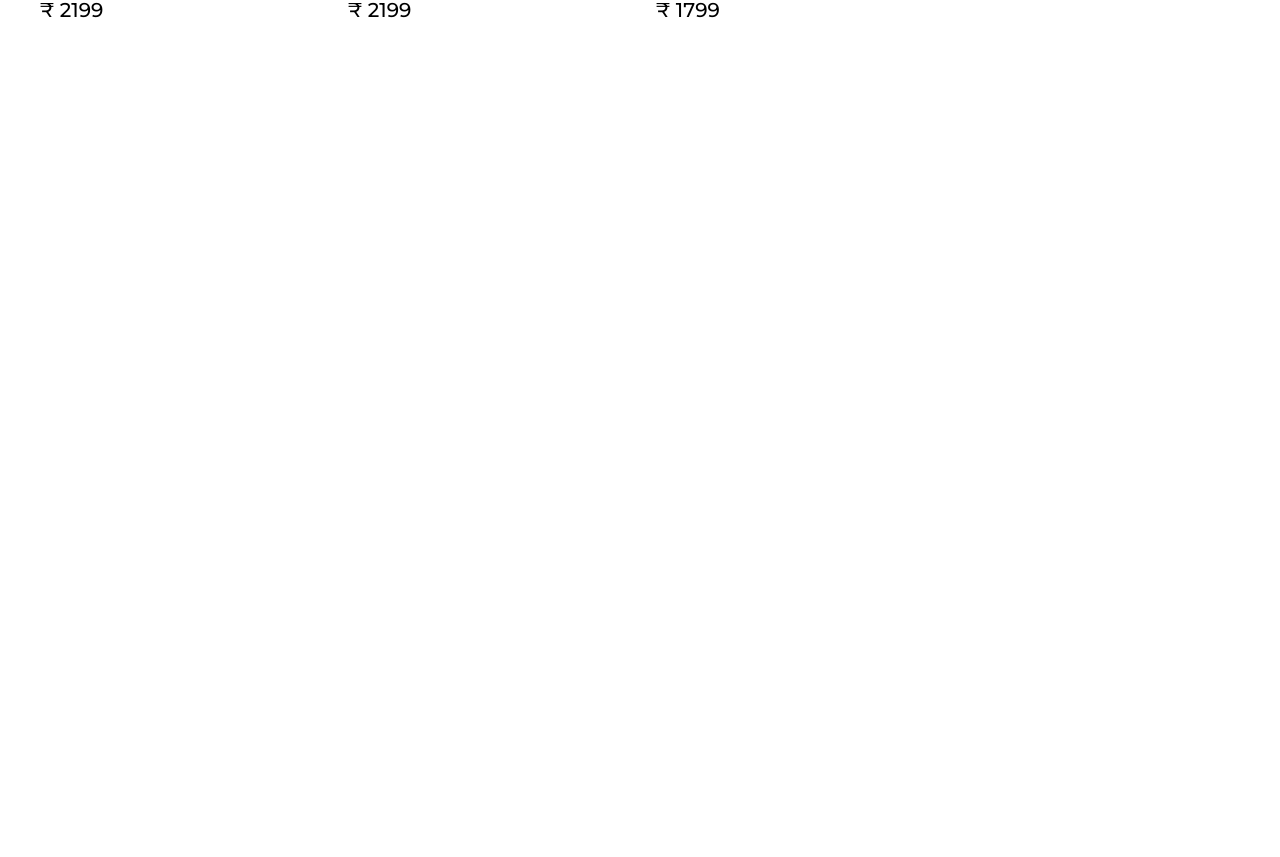
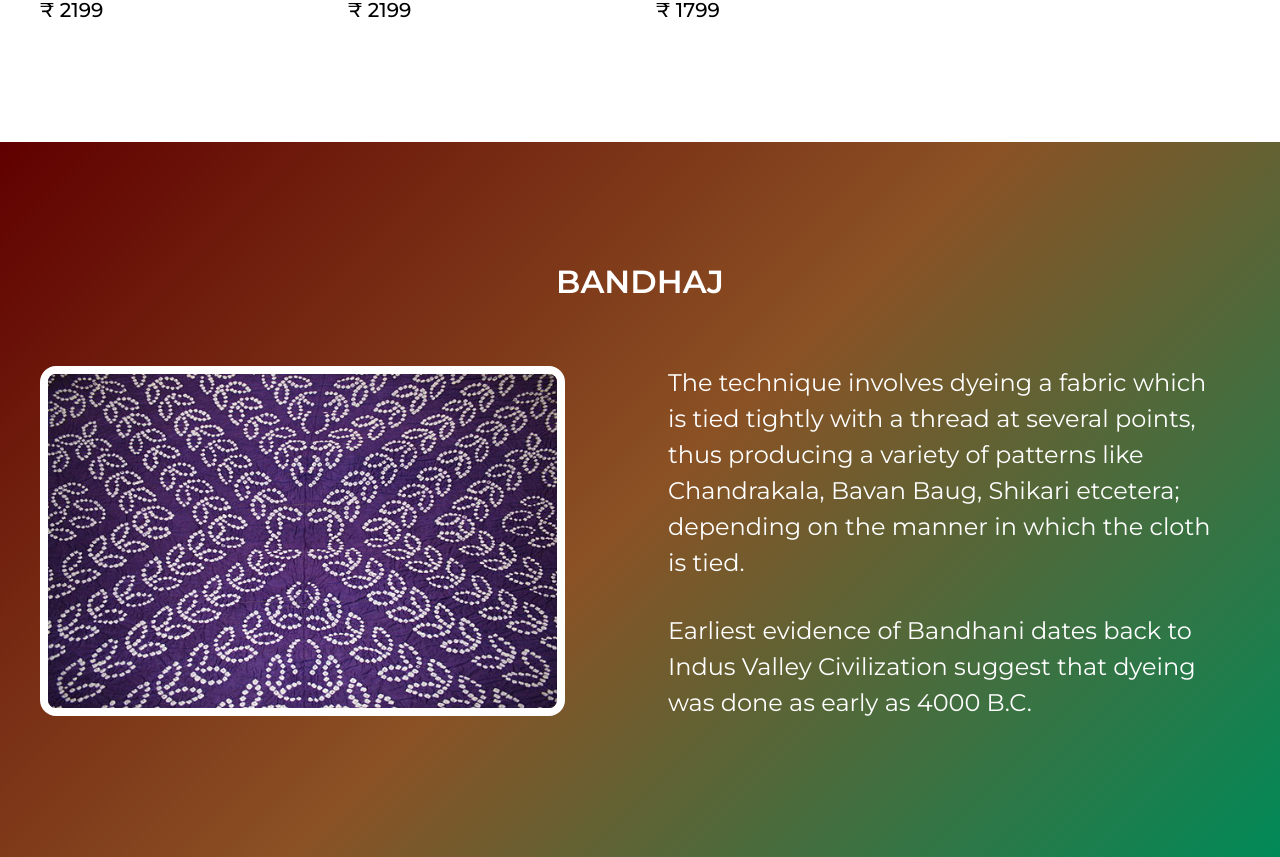
Before and after one commit to SuhelMakkad/BandhaniTrendz, a Next.js app: page / in a window 1280 px wide. Shown: the part 1677-2534 px from the top of the page. Before the commit the page ends 1819 px from the top, so only its background shows below. Built offline with nearby package versions, Linux system fonts and the light colour scheme.

Commit message:
added infor section on home page

```diff
--- a/pages/index.js
+++ b/pages/index.js
@@ -86,7 +86,7 @@ export default function Home() {
 
       <main className={styles.main}>
         <section id={styles.heroSection} className="bg-gradient bg-pattern-1" ref={firstSection}>
-          <div className="wrapper two-section-wrapper ">
+          <div className="wrapper two-section-wrapper">
             <div className="left left-60">
               <h2 className={styles.heroHeading}>Wide Range of Classic BANDHAJ Apparels</h2>
               <button className={"btn " + styles.exploreBtn}>Explore Now</button>
@@ -117,7 +117,7 @@ export default function Home() {
 
         <section id={styles.bestSellesrSection}>
           <div className="wrapper">
-            <h4 className={styles.sectionHeading + " " + styles.headingDark}>best sellers</h4>
+            <h4 className={styles.sectionHeading + " " + styles.textDark}>best sellers</h4>
 
             <div className={styles.productsWrapper}>
               {bestSellers.map((bestSeller, i) => (
@@ -130,6 +130,37 @@ export default function Home() {
             </div>
           </div>
         </section>
+
+        <section id={styles.infoSection} className="bg-gradient">
+          <div className="wrapper">
+            <h4 className={styles.sectionHeading + " " + styles.textLight}>bandhaj</h4>
+
+            <div className="two-section-wrapper">
+              <div className="left">
+                <Image
+                  className={styles.infoImage}
+                  src="/assets/images/info.jfif"
+                  width={525}
+                  height={350}
+                  layout="intrinsic"
+                />
+              </div>
+              <div className="right">
+                <p className={styles.discription + " " + styles.textLight}>
+                  <span>
+                    The technique involves dyeing a fabric which is tied tightly with a thread at
+                    several points, thus producing a variety of patterns like Chandrakala, Bavan
+                    Baug, Shikari etcetera; depending on the manner in which the cloth is tied.
+                  </span>
+                  <span>
+                    Earliest evidence of Bandhani dates back to Indus Valley Civilization suggest
+                    that dyeing was done as early as 4000 B.C.
+                  </span>
+                </p>
+              </div>
+            </div>
+          </div>
+        </section>
       </main>
     </div>
   );
--- a/styles/Home.module.css
+++ b/styles/Home.module.css
@@ -1,7 +1,18 @@
 /*
+- General
 - Herso Section
 - Best Seller Section
+- Information Section
 */
+
+/* General */
+.textDark {
+  color: #000;
+}
+
+.textLight {
+  color: #fff;
+}
 
 /* Herso Section */
 #heroSection {
@@ -83,3 +94,20 @@
   grid-auto-rows: 1fr;
   gap: 2rem;
 }
+
+/* Information Section */
+
+.discription {
+  font-size: 1.5rem;
+  line-height: 1.5;
+}
+
+.discription span {
+  display: block;
+  padding: 1rem;
+}
+
+.infoImage {
+  border: 0.5rem solid white !important;
+  border-radius: 1rem;
+}
```
Also changed, not shown: public/assets/images/info.jfif (added).
